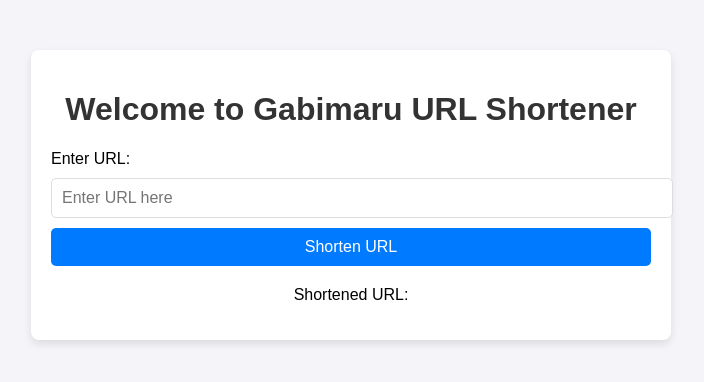
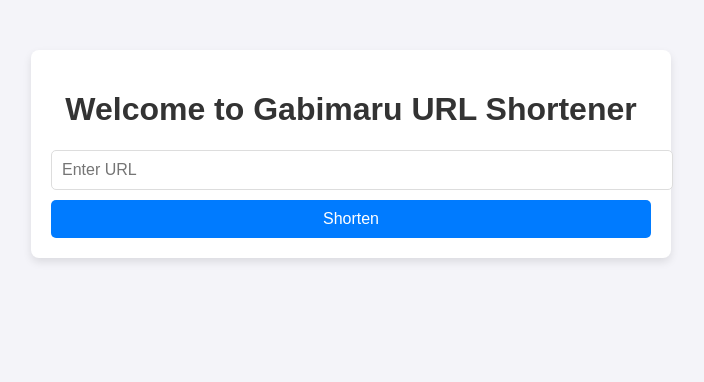
Before and after one commit to Gabimaru-Dev/Url-shortener, a website: page public/index.html in a window 1280 px wide. Shown: the whole page, without its empty margins (289-993 px from the left). Drawn offline with Linux system fonts and the light colour scheme.

Commit message:
Update index.html

```diff
--- a/public/index.html
+++ b/public/index.html
@@ -9,13 +9,11 @@
 <body>
   <div class="container">
     <h1>Welcome to Gabimaru URL Shortener</h1>
-    <form id="shorten-form">
-      <label for="url-input">Enter URL:</label>
-      <input type="url" id="url-input" placeholder="Enter URL here" required>
-      <button type="submit">Shorten URL</button>
-    </form>
-    <div id="shortened-url-container">
-      <p>Shortened URL: <span id="shortened-url"></span></p>
+ <form id="shorten-form">
+  <input type="text" id="url-input" placeholder="Enter URL" required>
+  <button type="submit">Shorten</button>
+</form>
+<div id="result"></div>
     </div>
   </div>
   <script src="/script.js"></script>
```
